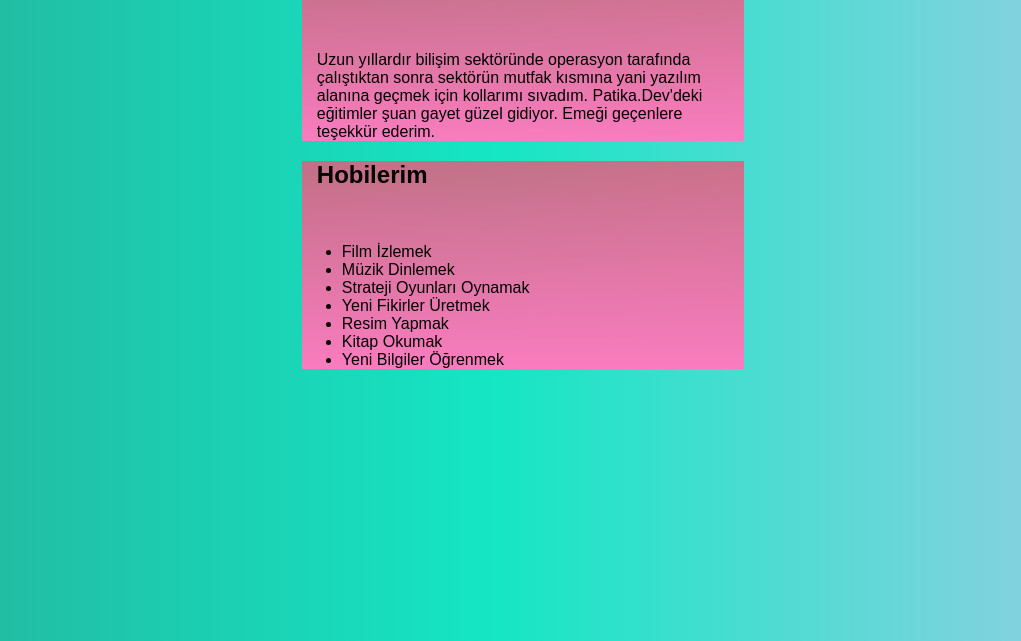
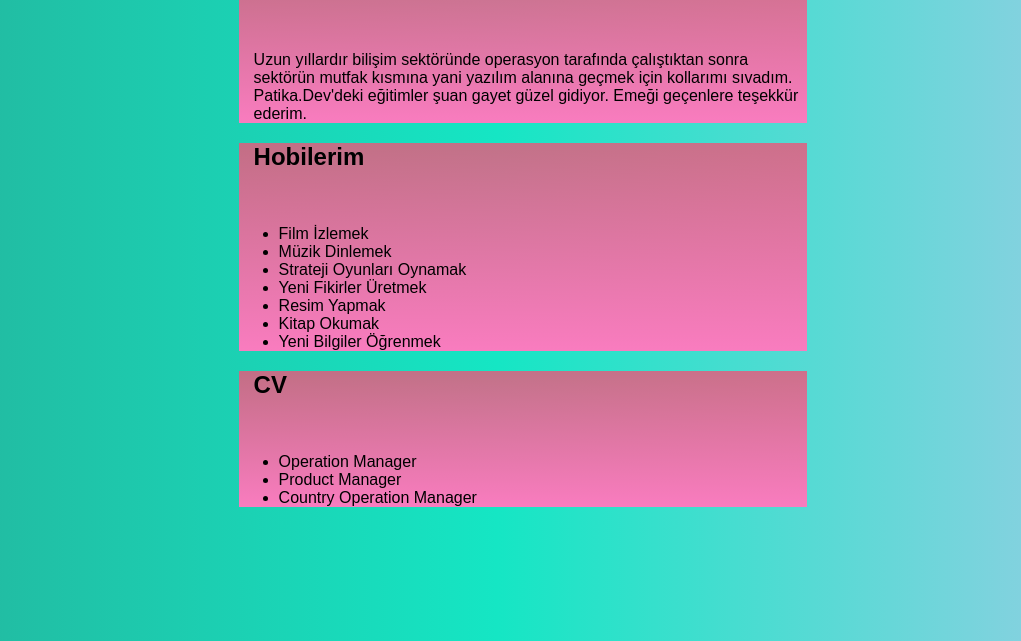
Before and after one commit to 1Kandar/patikaDevHtmlHomework, a plain HTML site: page index.html in a window 1280 px wide. Shown: the part 159-800 px from the top of the page, without its empty margins (117-1138 px from the left). Drawn offline with Linux system fonts and the light colour scheme.

Commit message:
Added "Cv" to index, and changed width of the sub-title

```diff
--- a/index.html
+++ b/index.html
@@ -32,5 +32,16 @@
             <li>Yeni Bilgiler Öğrenmek</li>
         </ul>
     </div>
+
+    <div class="sub-titles">
+        <h2 >CV</h2>
+        <br>
+        <!-- Hobilerim -->
+        <ul>
+            <li>Operation Manager</li>
+            <li>Product Manager</li>
+            <li>Country Operation Manager</li>
+        </ul>
+    </div>
 </body>
 </html>
--- a/style.css
+++ b/style.css
@@ -15,7 +15,7 @@ background: linear-gradient(0deg, rgba(249,124,191,1) 0%, rgba(235,86,121,0.8043
 
 
 .sub-titles{
-    width: 35%;
+    width: 45%;
     border: 0;
     border-style: solid;
     border-radius: 2;
```
